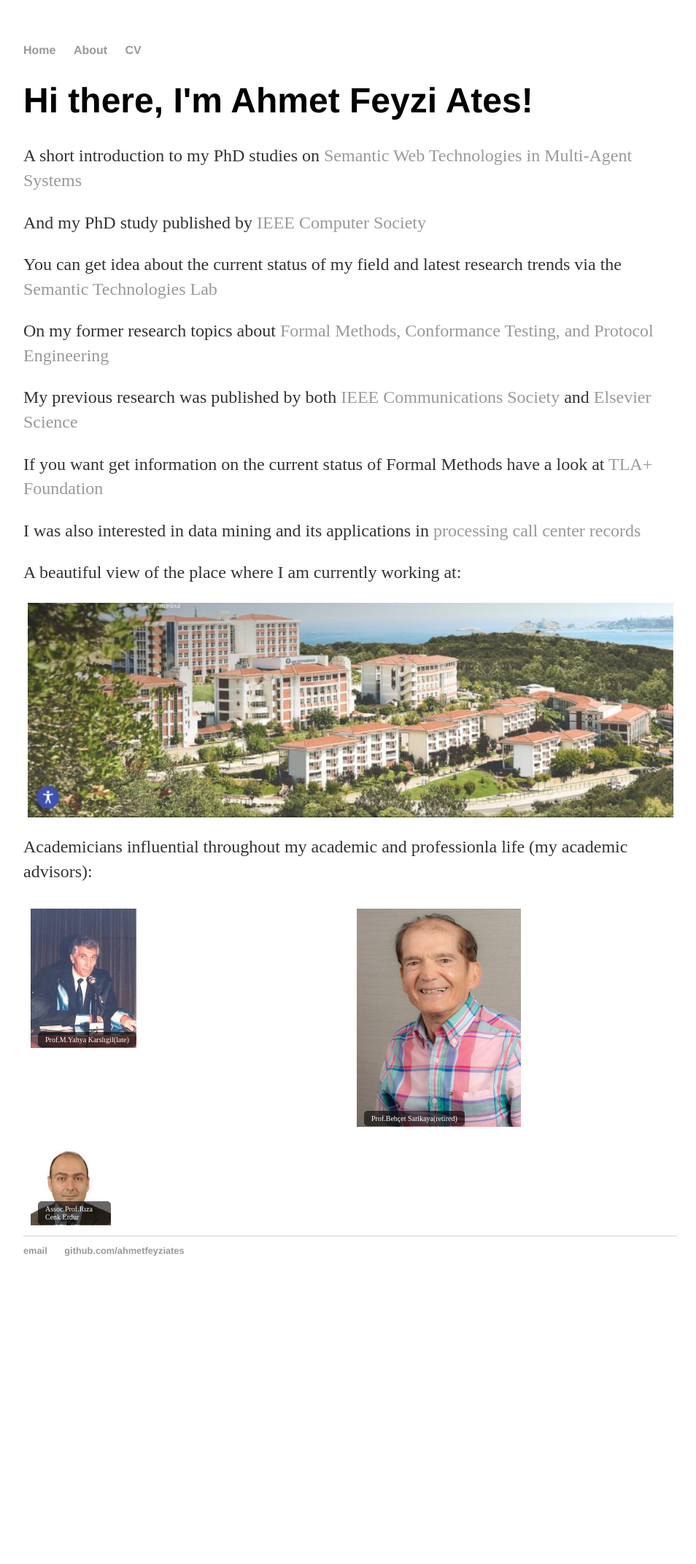
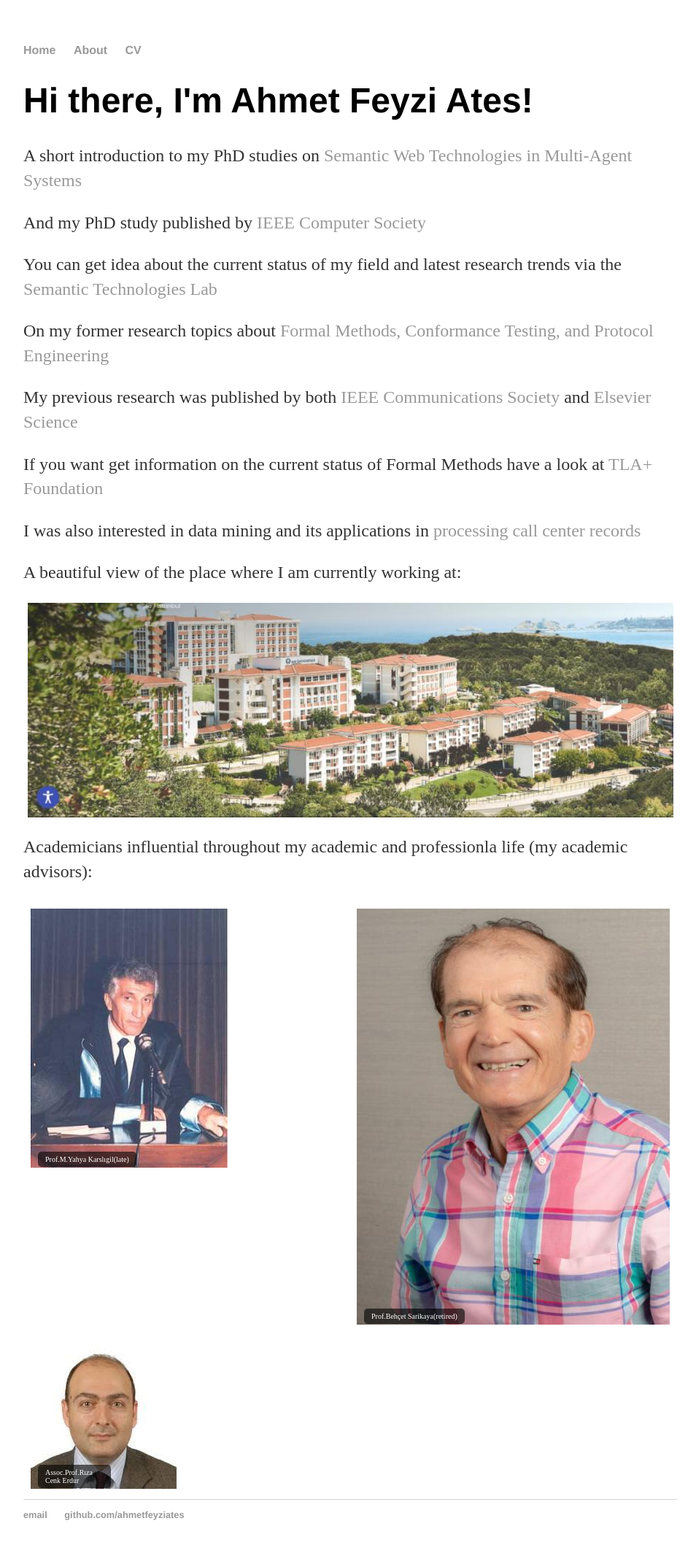
Before and after one commit to ahmetfeyziates/ahmetfeyziates.github.io, a Jekyll site: the page built from index.html, in a window 1280 px wide. Shown: the whole page at 73% size, without its empty margins (160-1114 px from the left). Built offline with Jekyll 4.4.1, drawn with Linux system fonts in a browser that asks for light colours; before the commit the page ends 1781 px from its top, so only the background shows below that.

Commit message:
Update main.css

```diff
--- a/css/main.css
+++ b/css/main.css
@@ -68,6 +68,6 @@ ul.posts li {
       justify-content: space-between;
 }
 .image-row img {
-    width: 100%; /* adjust as needed */
+    width: auto; /* adjust as needed */
     height: auto;
 }
```
